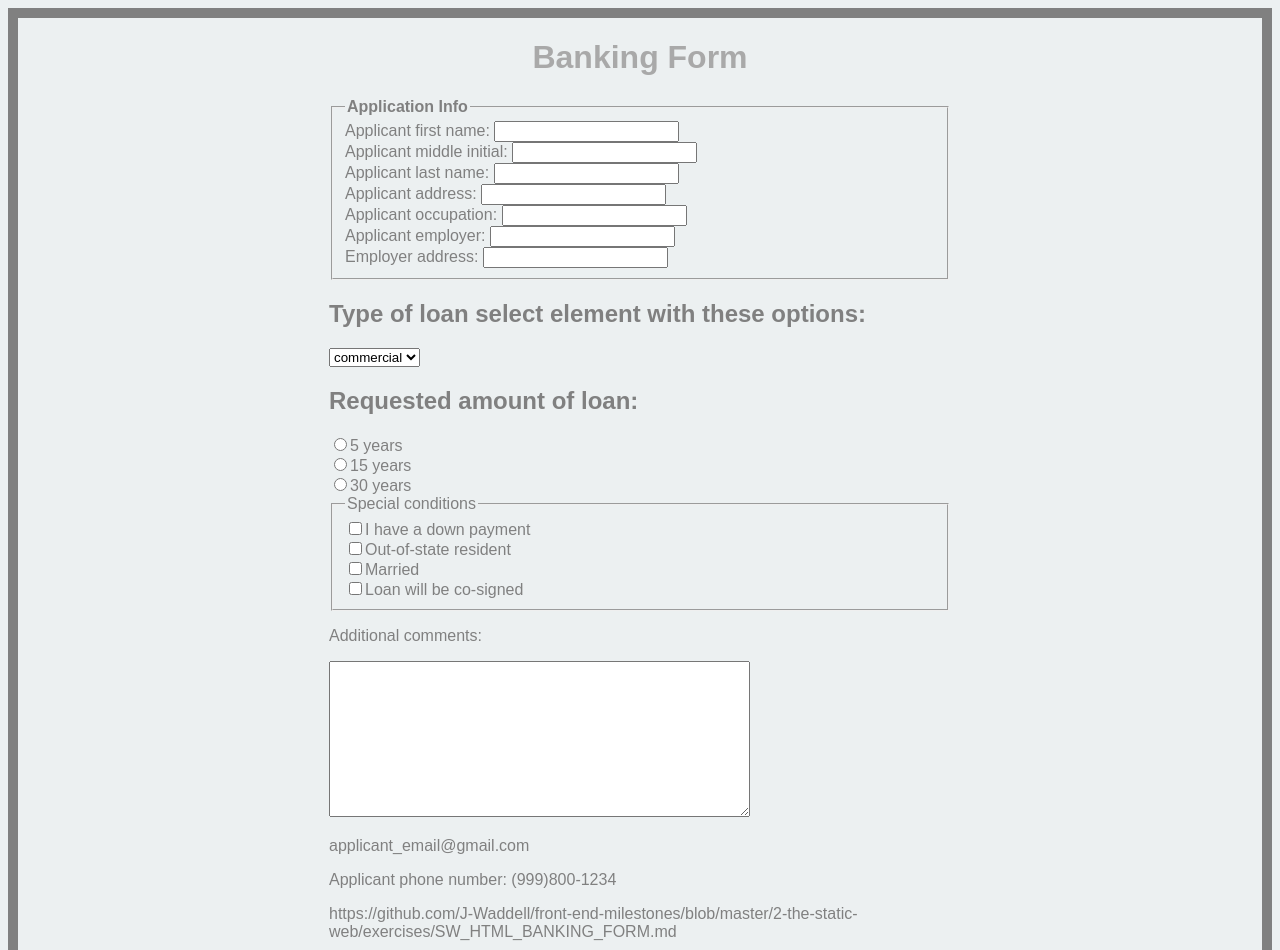
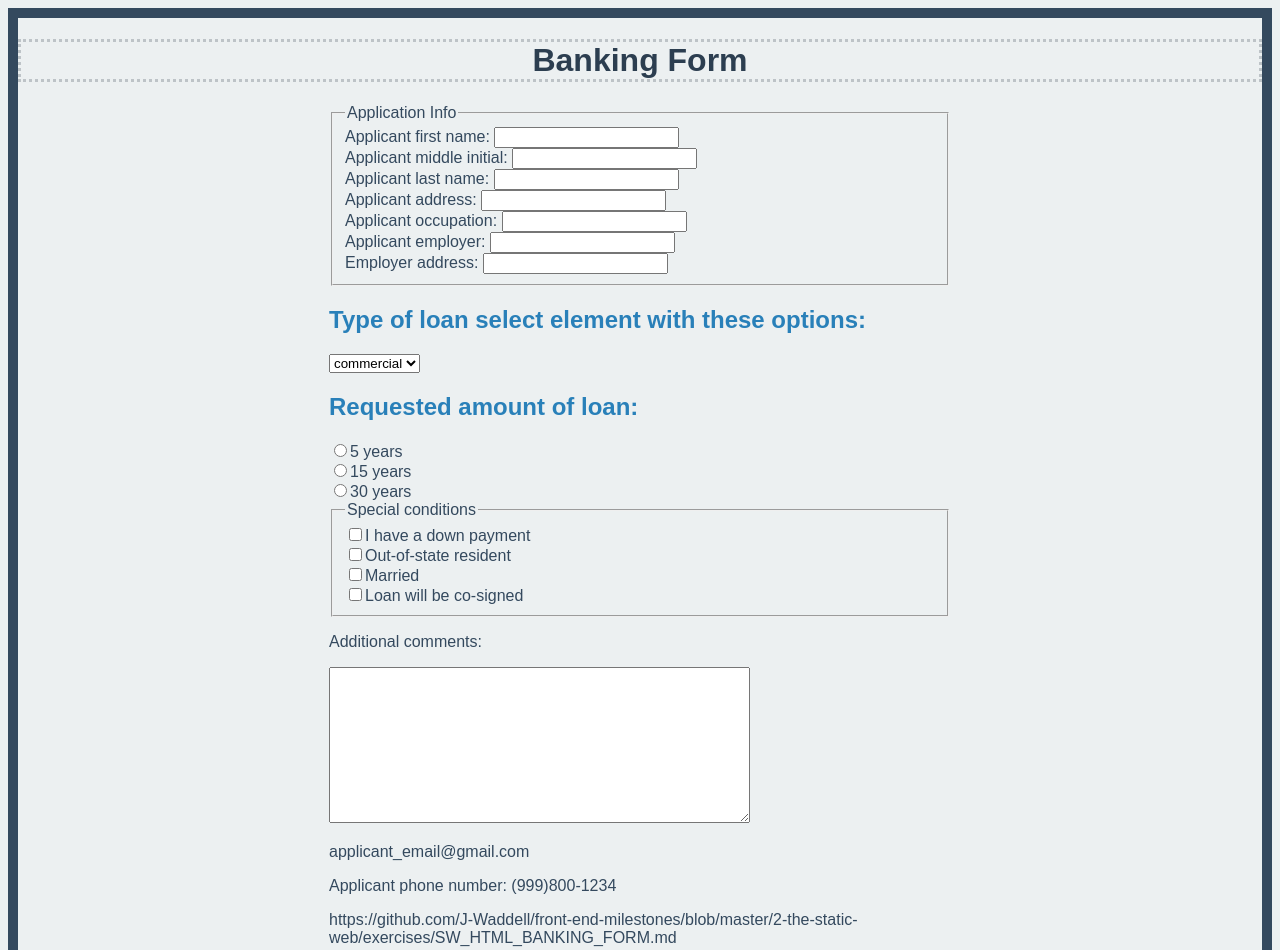
Before and after one commit to J-Waddell/Banking-form, a plain HTML site: page index.html in a window 1280 px wide. Shown: the top 950 px of the page. Drawn offline with Linux system fonts and the light colour scheme.

Commit message:
changed colors

```diff
--- a/style.css
+++ b/style.css
@@ -1,13 +1,16 @@
 h1 {
-	color: darkgrey;
+	color: #2c3e50;
 	text-align: center;
+	border-style: dotted;
+	border-color: #bdc3c7;
 }
 
 body {
 	font-family: arial;
 	background-color: #ecf0f1;
-	color: grey;
+	color: #34495e;
 	border: 10px solid;
+
 }
 
 .app {
@@ -15,6 +18,6 @@ body {
 	margin: 0 auto;
 }
 
-.heavy {
-	font-weight: bold;
+h2 {
+	color: #2980b9;
 }
```
